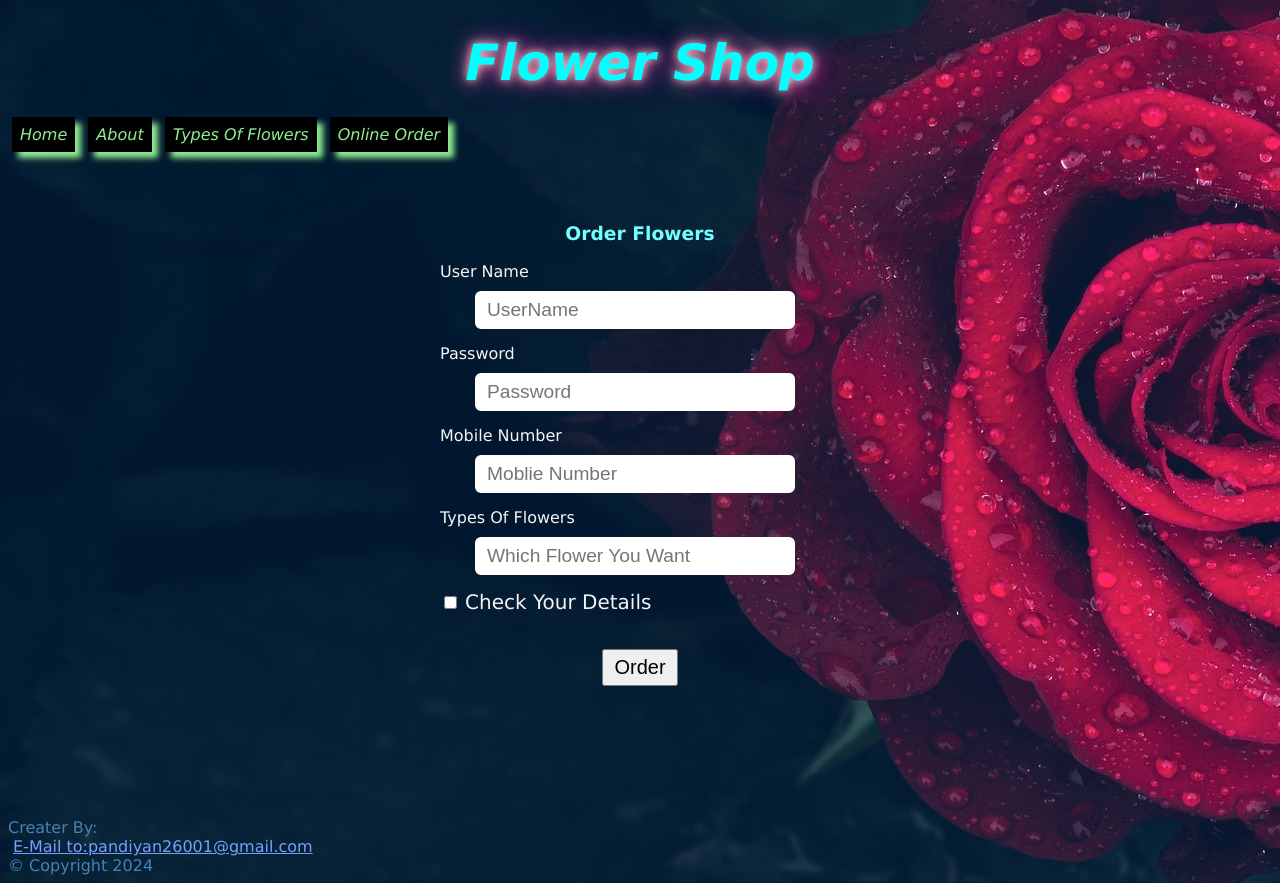
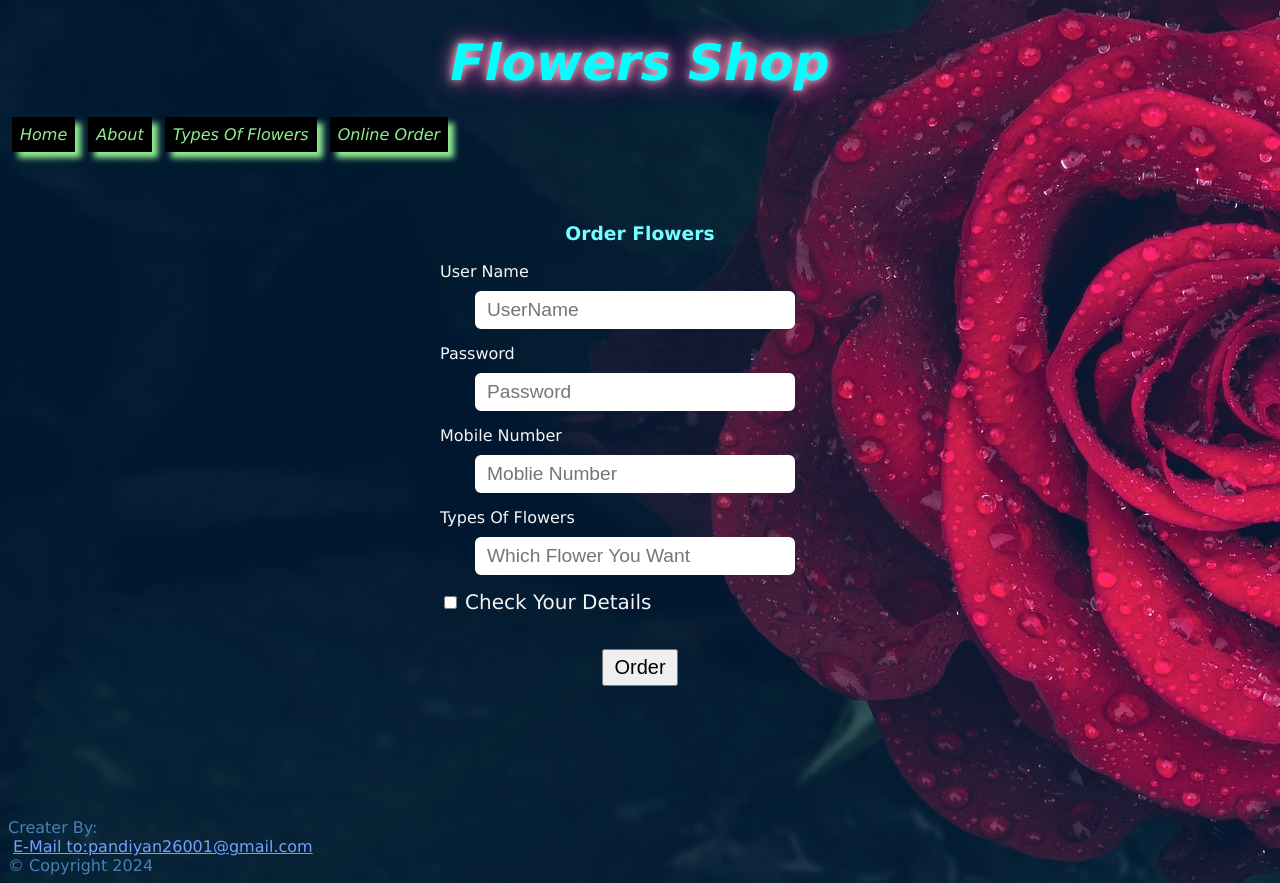
Before and after one commit to pandiyan26/Flower_Shop, a plain HTML site: page order.html in a window 1280 px wide. Drawn offline with Linux system fonts and the light colour scheme.

Commit message:
Update order.html

```diff
--- a/order.html
+++ b/order.html
@@ -9,7 +9,7 @@
 
 </head>
 <body>
-    <h1>Flower Shop</h1>
+    <h1>Flowers Shop</h1>
     <p class="bar">
       <a href="index.html">Home</a>
       <a href="about.html">About</a>
```
